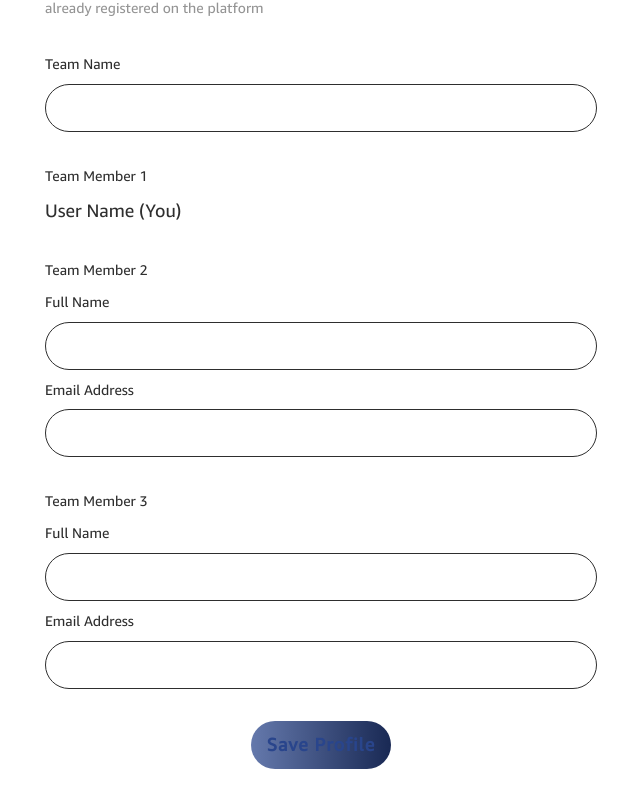
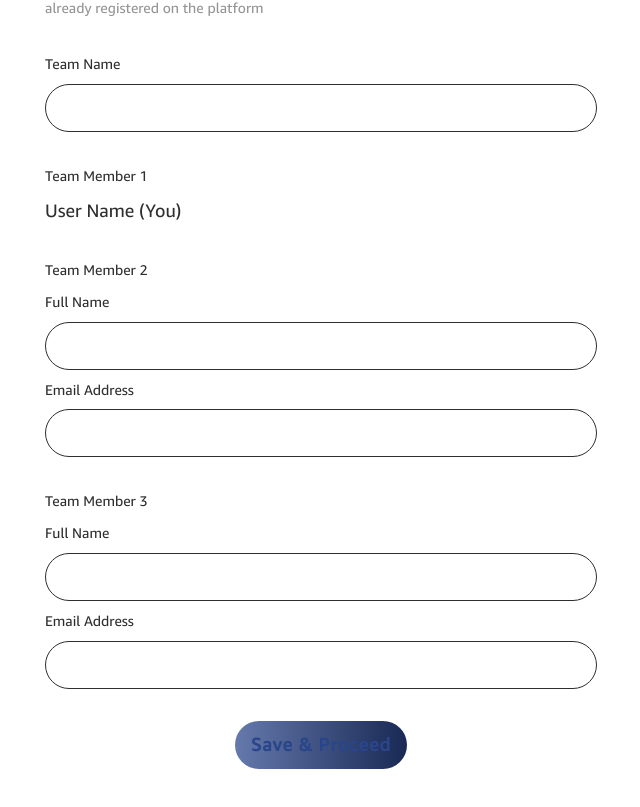
Before and after one commit to navgurukul/c4ca, a Next.js app: page /profile/profile-update in a window 1280 px wide. Shown: the part 1300-2107 px from the top of the page, without its empty margins (319-959 px from the left). Built offline with nearby package versions, Linux system fonts and the light colour scheme; a web font is replaced by a local one.

Commit message:
error in making post request from profile page

```diff
--- a/components/forms/ProfileForm.jsx
+++ b/components/forms/ProfileForm.jsx
@@ -26,6 +26,9 @@ const ProfileForm = () => {
     email: "",
   });
 
+  const [phone, setPhone] = useState(""); // State for Phone Number
+  const [dob, setDob] = useState(""); // State for Date of Birth
+
   useEffect(() => {
     // Retrieve the token from localStorage
     const authToken = JSON.parse(localStorage.getItem("AUTH"));
@@ -50,6 +53,36 @@ const ProfileForm = () => {
         });
     }
   }, []);
+
+  // Function to handle saving data and redirection
+  const handleSaveAndProceed = () => {
+    // Create a data object to send in the POST request
+    const postData = {
+      name: userData.name,
+      email: userData.email,
+      phone: phone,
+      dob: dob,
+    };
+
+    // Send a POST request to the API
+    Axios.post("https://merd-api.merakilearn.org/c4ca/teacher_profile", postData, {
+      headers: {
+        Authorization: `Bearer ${localStorage.getItem("AUTH_TOKEN")}`, // Retrieve token from localStorage
+      },
+    })
+      .then((response) => {
+        // Check for a successful response here, you can customize this part
+        if (response.status === 200) {
+          // Redirect to the dashboard page upon success
+          router.push("/dashboard");
+        } else {
+          console.error("Error saving data:", response);
+        }
+      })
+      .catch((error) => {
+        console.error("Error saving data:", error);
+      });
+  };
 
   return (
     <>
@@ -90,13 +123,24 @@ const ProfileForm = () => {
           <Box>
             <Grid container spacing={isMobile ? 2 : 4}>
               <Grid item md={6} sm={6} xs={12}>
-                <InputControl label="Phone Number" type="tel" maxLength={10} />
+                <InputControl
+                  label="Phone Number"
+                  type="tel"
+                  maxLength={10}
+                  value={phone}
+                  onChange={(e) => setPhone(e.target.value)}
+                />
                 <Typography variant="body2" color="Grey.main">
                   As a student, you can enter your parent's phone number
                 </Typography>
               </Grid>
               <Grid item md={6} sm={6} xs={12}>
-                <InputControl label="Date of Birth" type="date" />
+                <InputControl
+                  label="Date of Birth"
+                  type="date"
+                  value={dob}
+                  onChange={(e) => setDob(e.target.value)}
+                />
                 <Typography variant="body2" color="Grey.main">
                   On or after 1 April 1995
                 </Typography>
@@ -125,16 +169,8 @@ const ProfileForm = () => {
 
         {router.asPath === "/profile/profile-update" ? <Team /> : null}
 
-        <Button className="profileBtn">
-          {router.asPath === "/profile/profile-update" ? (
-            <Link href="/profile/profile-update">
-              <Typography variant="ButtonLarge">Save Profile</Typography>
-            </Link>
-          ) : (
-            <Link href="/dashboard">
-              <Typography variant="ButtonLarge">Save & Proceed</Typography>
-            </Link>
-          )}
+        <Button className="profileBtn" onClick={handleSaveAndProceed}>
+          <Typography variant="ButtonLarge">Save & Proceed</Typography>
         </Button>
       </Container>
     </>
```
